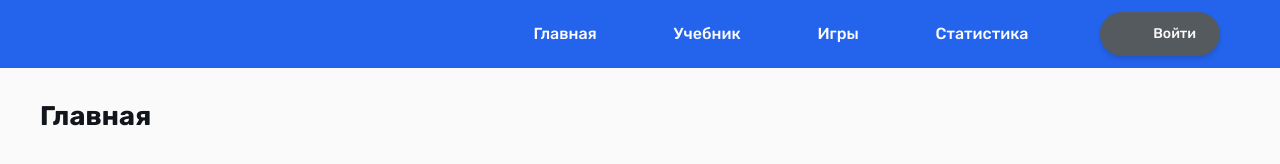
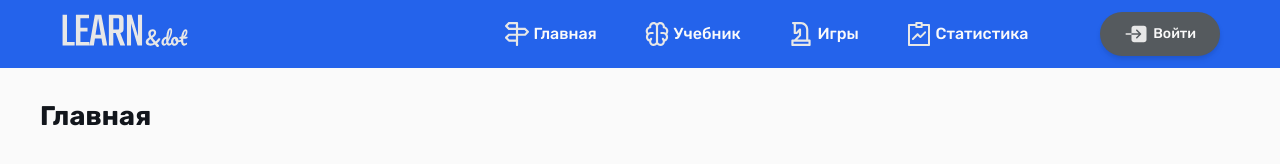
Before and after one commit to sylarBrest/rslang-team48, a website built with webpack: page src/index.html in a window 1280 px wide. Built offline with nearby package versions, Linux system fonts and the light colour scheme; files whose address does not match are found by name.

Commit message:
fix: change path to image

```diff
--- a/src/modules/view/components/Menu/style.scss
+++ b/src/modules/view/components/Menu/style.scss
@@ -30,7 +30,7 @@
   display: inline-block;
   min-width: 8rem;
   min-height: 3rem;
-  background-image: url('../../../assets/svg/logo.svg');
+  background-image: url('../../../../assets/svg/logo.svg');
   background-repeat: no-repeat;
   background-position: center;
   background-size: cover;
@@ -89,19 +89,19 @@
     }
 
     &_main::before {
-      background-image: url('../../../assets/svg/main-icon.svg');
+      background-image: url('../../../../assets/svg/main-icon.svg');
     }
 
     &_tutorial::before {
-      background-image: url('../../../assets/svg/tutorial-icon.svg');
+      background-image: url('../../../../assets/svg/tutorial-icon.svg');
     }
 
     &_games::before {
-      background-image: url('../../../assets/svg/games-icon.svg');
+      background-image: url('../../../../assets/svg/games-icon.svg');
     }
 
     &_stat::before {
-      background-image: url('../../../assets/svg/stat-icon.svg');
+      background-image: url('../../../../assets/svg/stat-icon.svg');
     }
 
     &::after {
@@ -152,7 +152,7 @@
       display: inline-block;
       width: 1.5rem;
       height: 1.5rem;
-      background-image: url('../../../assets/svg/login-icon.svg');
+      background-image: url('../../../../assets/svg/login-icon.svg');
       background-repeat: no-repeat;
       background-position: center;
       background-size: cover;
--- a/src/modules/view/components/Modal/index.ts
+++ b/src/modules/view/components/Modal/index.ts
@@ -1,8 +1,8 @@
 /* eslint-disable no-alert */
 import './style.scss';
-import { signIn } from '../../../services/logins/signIn';
+import signIn from '../../../services/logins/signIn';
 import { updateLocalStorageData } from '../../../services/userData/updateUserData';
-import { createUser } from '../../../services/users/createUser';
+import createUser from '../../../services/users/createUser';
 import { EStatusCode } from '../../../types';
 
 type Props = {
--- a/src/modules/view/pages/Tutorial/index.ts
+++ b/src/modules/view/pages/Tutorial/index.ts
@@ -1,5 +1,5 @@
 import './style.scss';
-import { getWords } from '../../../services/words/getWords';
+import getWords from '../../../services/words/getWords';
 import { HOST } from '../../../services/constants';
 import { TWordContent, EStatusCode } from '../../../types';
 
```
Also changed, not shown: src/modules/app.ts (added).
